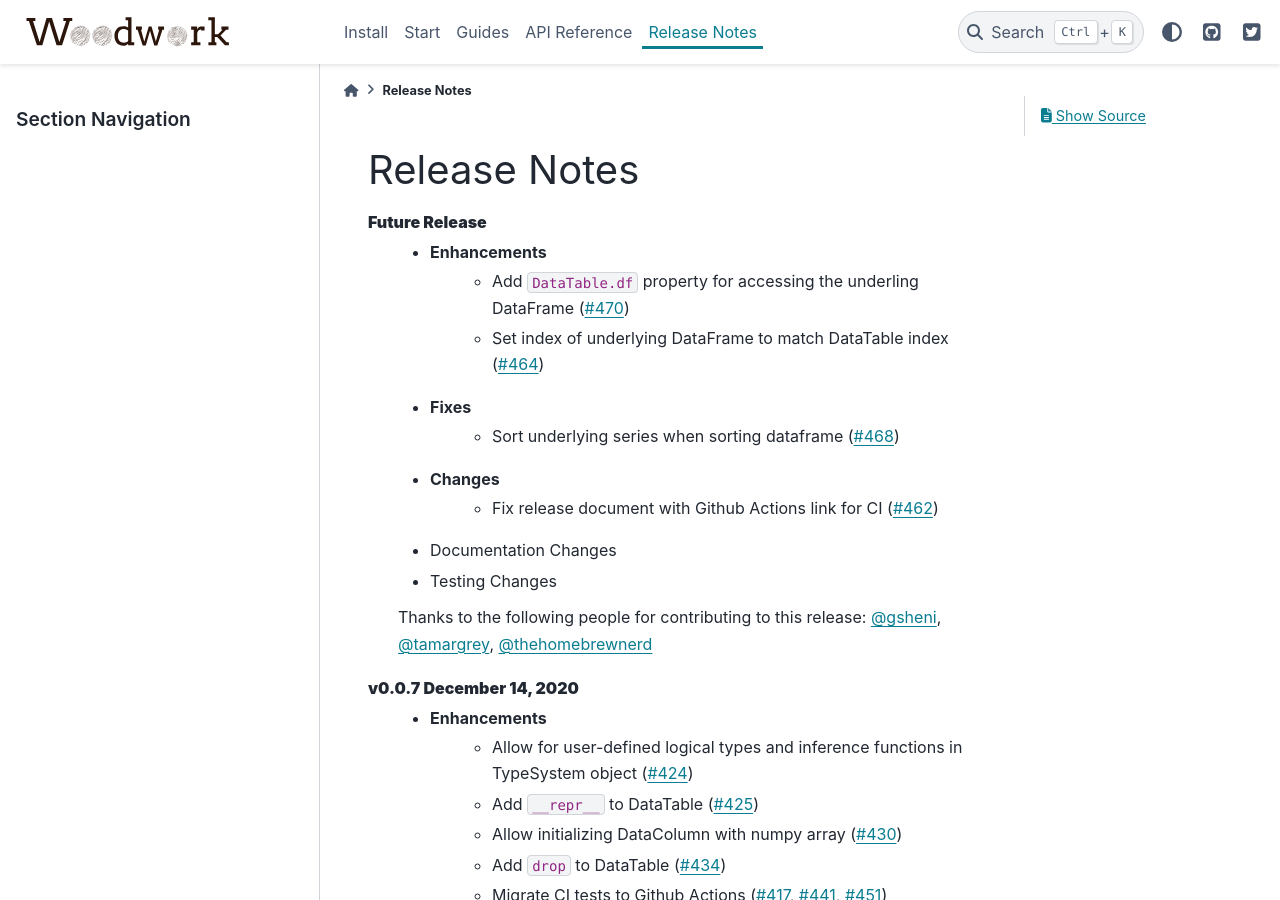
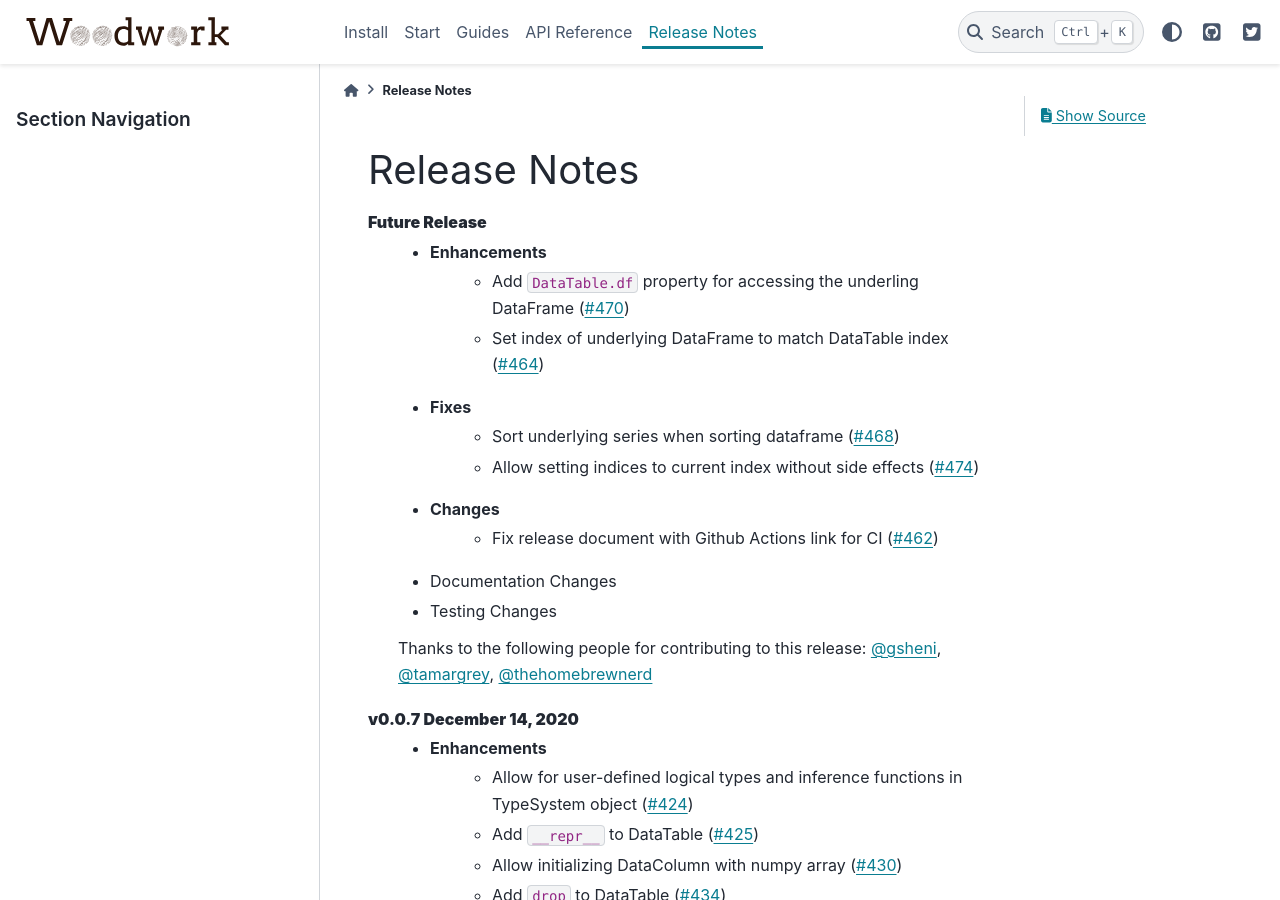
Before and after one commit to alteryx/woodwork, a Sphinx documentation site: the page built from docs/source/release_notes.rst, in a window 1280 px wide and 900 px high. Built offline with Sphinx 7.4.7 and the PyData theme 0.15.4, drawn with Linux system fonts in a browser that asks for light colours; comment, search, counter and statistics services are not loaded.

Commit message:
Add release note

```diff
--- a/docs/source/release_notes.rst
+++ b/docs/source/release_notes.rst
@@ -8,6 +8,7 @@ Release Notes
         * Set index of underlying DataFrame to match DataTable index (:pr:`464`)
     * Fixes
         * Sort underlying series when sorting dataframe (:pr:`468`)
+        * Allow setting indices to current index without side effects (:pr:`474`)
     * Changes
        * Fix release document with Github Actions link for CI (:pr:`462`)
     * Documentation Changes
```
